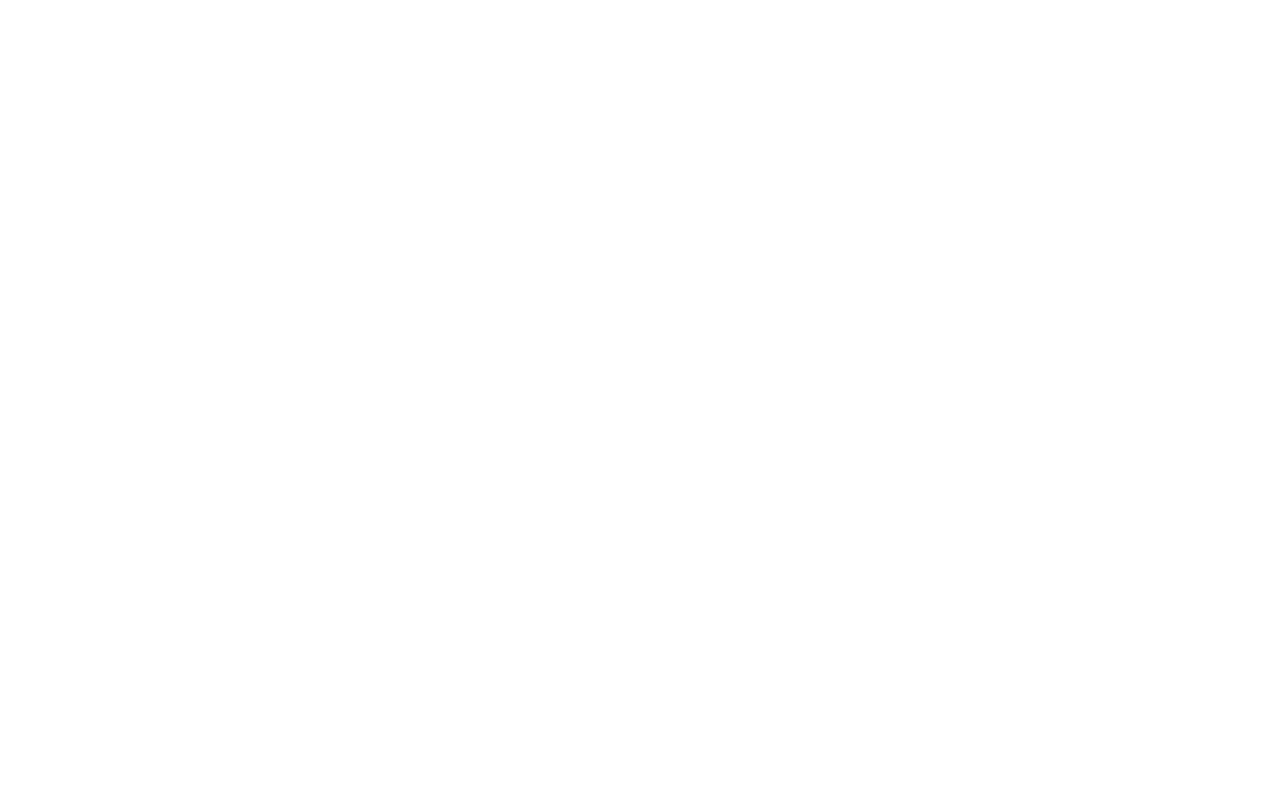
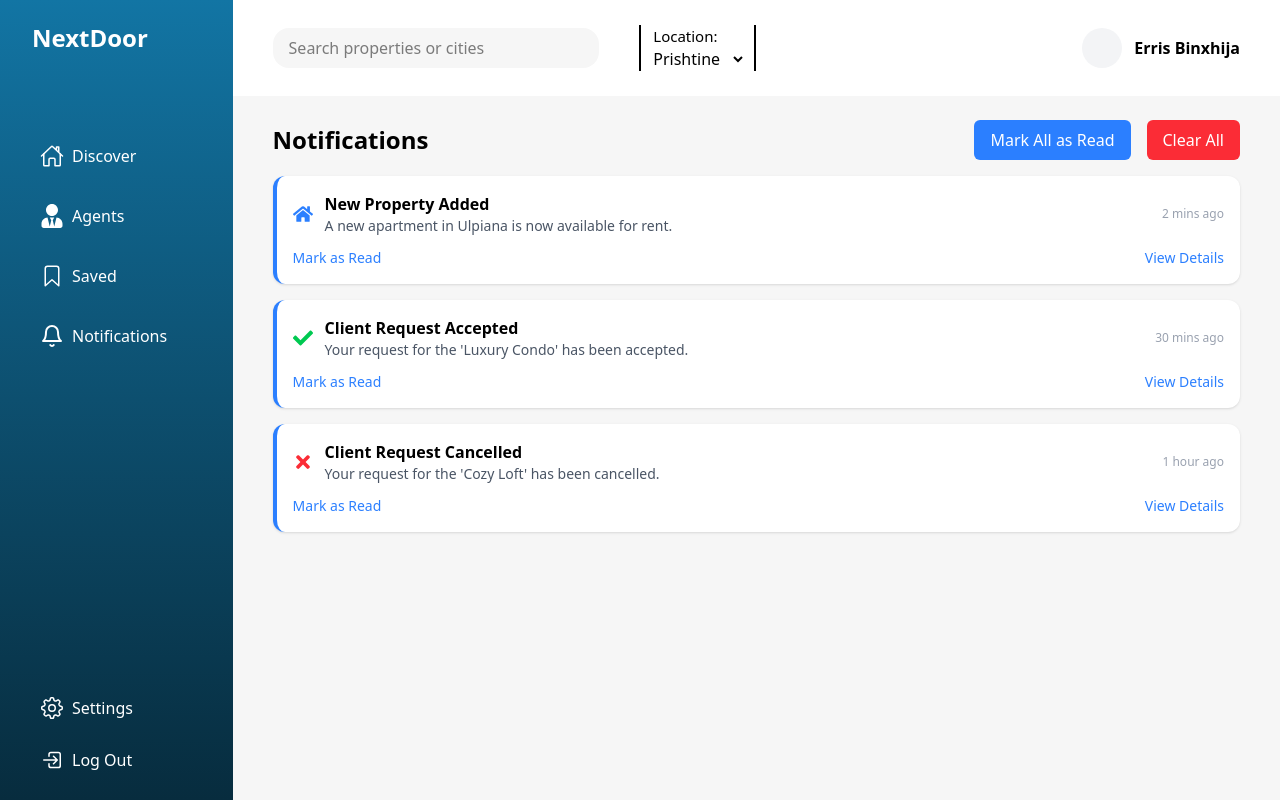
Before and after one commit to sumeaqadraku/Nextdoor, a React (Vite) app in the folder Client/: page /notifications in a window 1280 px wide. Before the commit this address had no page. Built offline with nearby package versions, Linux system fonts and the light colour scheme.

Commit message:
Added  notifications and saved properties pages.

```diff
--- a/Client/src/App.jsx
+++ b/Client/src/App.jsx
@@ -3,6 +3,8 @@
 import Register from './pages/Register';
 import HomePage from './pages/logged-in/HomePage';  // Importimi i HomePage nga vendndodhja e saktë
 import Agents from './pages/logged-in/Agents';
+import SavedItems from './pages/logged-in/SavedProps';
+import Notifications from './pages/logged-in/Notifications';
 
 function App() {
   return (
@@ -10,8 +12,10 @@
       <Routes>
         <Route path="/login" element={<LoginPage />} />
         <Route path="/register" element={<Register />} />
-        <Route path="/home" element={<HomePage />} /> {/* Rrugë për HomePage */}
+        <Route path="/home" element={<HomePage />} />
         <Route path="/agents" element={<Agents/>} />
+        <Route path="/saved" element={<SavedItems/>} />
+        <Route path="/notifications" element={<Notifications/>} />
 
         {/* Opsionale: Një rrugë default për faqen kryesore ose ridrejtim */}
         <Route path="/" element={<LoginPage />} />
--- a/Client/src/pages/logged-in/HomePage.jsx
+++ b/Client/src/pages/logged-in/HomePage.jsx
@@ -4,7 +4,21 @@
 import PropertyWidget from "../../components/widgets/PropertyWidget";
 
 const HomePage = () => {
+
+    const PropertyData = [
+        { id: 1, name: "Modern Flat", size: "72m²", rooms: 3, location: "Prishtine", price: "430.00" },
+        { id: 2, name: "Cozy Apartment", size: "55m²", rooms: 2, location: "Prishtine", price: "300.00" },
+        { id: 3, name: "Luxury Condo ", size: "85m²", rooms: 4, location: "Prishtine", price: "600.00" },
+        { id: 4, name: "Studio Room ", size: "40m²", rooms: 1, location: "Prishtine", price: "250.00" },
+        { id: 5, name: "Family Home ", size: "100m²", rooms: 5, location: "Prishtine", price: "700.00" },
+        { id: 6, name: "Penthouse ", size: "120m²", rooms: 4, location: "Prishtine", price: "850.00" },
+        { id: 7, name: "Cozy Loft", size: "50m²", rooms: 1, location: "Prishtine", price: "280.00" },
+        { id: 8, name: "Spacious Villa", size: "150m²", rooms: 6, location: "Shkup", price: "900.00" },
+        { id: 9, name: "Urban Studio", size: "45m²", rooms: 1, location: "Ferizaj", price: "220.00" }
+    ]
+
     return (
+
         <div className="flex h-lvh">
             <Sidebar/>
             <div className="w-full">
@@ -45,14 +59,10 @@
                         </div>
                         <div className="px-10 py-2 w-full">
                             <h1 className="text-2xl font-semibold">Top Apartment Rooms</h1>
-                            <div className="overflow-y-auto w-full h-[490px] flex flex-wrap mt-3 gap-5">
-                                <PropertyWidget/>
-                                <PropertyWidget/>
-                                <PropertyWidget/>
-                                <PropertyWidget/>
-                                <PropertyWidget/>
-                                <PropertyWidget/>
-
+                            <div className="overflow-y-auto w-full h-[470px] flex pb-4 flex-wrap mt-3 gap-5">
+                            {PropertyData.map((property, index) => (
+                                <PropertyWidget key={index} {...property} isSavedPage={false} />
+                          ))}
                             </div>
                             </div>
                     </div>
--- /dev/null
+++ b/Client/src/pages/logged-in/Notifications.jsx
@@ -0,0 +1,131 @@
+import { useState } from "react";
+import { FaCheck, FaTimes, FaHome, FaExclamationCircle } from "react-icons/fa";
+import Sidebar from "../../components/Sidebar";
+import Topbar from "../../components/Topbar";
+
+// Sample data for notifications (focused on specific actions)
+const notificationsData = [
+  {
+    id: 1,
+    title: "New Property Added",
+    message: "A new apartment in Ulpiana is now available for rent.",
+    time: "2 mins ago",
+    category: "New Property",
+    status: "info", // Can be "info", "success", or "danger"
+    action: "/view-property/1",
+  },
+  {
+    id: 2,
+    title: "Client Request Accepted",
+    message: "Your request for the 'Luxury Condo' has been accepted.",
+    time: "30 mins ago",
+    category: "Request Accepted",
+    status: "success",
+    action: "/client-details/2",
+  },
+  {
+    id: 3,
+    title: "Client Request Cancelled",
+    message: "Your request for the 'Cozy Loft' has been cancelled.",
+    time: "1 hour ago",
+    category: "Request Cancelled",
+    status: "danger",
+    action: "/client-details/3",
+  },
+  // Add more notification items as required
+];
+
+const NotificationsPage = () => {
+  const [notifications, setNotifications] = useState(notificationsData);
+
+  const markAsRead = (id) => {
+    setNotifications(notifications.map((n) =>
+      n.id === id ? { ...n, read: true } : n
+    ));
+  };
+
+  const toggleRead = (id) => {
+    setNotifications(notifications.map((n) =>
+      n.id === id ? { ...n, read: !n.read } : n
+    ));
+  };
+
+  const clearAll = () => {
+    setNotifications([]);
+  };
+
+  const markAllAsRead = () => {
+    setNotifications(notifications.map((n) => ({ ...n, read: true })));
+  };
+
+  return (
+    <div className="flex h-screen">
+      <Sidebar />
+      <div className="w-full">
+        <Topbar />
+        <div className="bg-[#f6f6f6] h-[88%] px-10 py-6">
+          <div className="flex justify-between items-center mb-4">
+            <h1 className="text-2xl font-semibold">Notifications</h1>
+            <div className="space-x-4 flex items-center">
+              <button
+                onClick={markAllAsRead}
+                className="bg-blue-500 text-white px-4 py-2 rounded-md hover:bg-blue-600 transition"
+              >
+                Mark All as Read
+              </button>
+              <button
+                onClick={clearAll}
+                className="bg-red-500 text-white px-4 py-2 rounded-md hover:bg-red-600 transition"
+              >
+                Clear All
+              </button>
+            </div>
+          </div>
+
+          {/* Notification List */}
+          <div className="space-y-4">
+            {notifications.map((notification) => (
+              <div
+                key={notification.id}
+                className={`p-4 rounded-xl shadow-sm transition ${notification.read ? "bg-gray-100" : "bg-white border-l-4 border-blue-500"}`}
+              >
+                <div className="flex justify-between items-center">
+                  <div className="flex items-center gap-3">
+                    {/* Icon based on the notification type */}
+                    {notification.category === "New Property" && <FaHome size={20} className="text-blue-500" />}
+                    {notification.category === "Request Accepted" && <FaCheck size={20} className="text-green-500" />}
+                    {notification.category === "Request Cancelled" && <FaTimes size={20} className="text-red-500" />}
+
+                    <div>
+                      <h2 className="font-semibold">{notification.title}</h2>
+                      <p className="text-gray-600 text-sm">{notification.message}</p>
+                    </div>
+                  </div>
+                  <span className="text-xs text-gray-400">{notification.time}</span>
+                </div>
+
+                {/* Actions */}
+                <div className="flex justify-between items-center mt-3">
+                  <button
+                    onClick={() => toggleRead(notification.id)}
+                    className={`text-sm font-medium ${notification.read ? "text-gray-400" : "text-blue-500"} hover:underline`}
+                  >
+                    {notification.read ? "Mark as Unread" : "Mark as Read"}
+                  </button>
+                  <a
+                    href={notification.action}
+                    className="text-sm font-medium text-blue-500 hover:underline"
+                  >
+                    View Details
+                  </a>
+                </div>
+              </div>
+            ))}
+          </div>
+        </div>
+      </div>
+    </div>
+  );
+};
+
+export default NotificationsPage;
--- /dev/null
+++ b/Client/src/pages/logged-in/SavedProps.jsx
@@ -0,0 +1,64 @@
+import { useState } from "react";
+import Sidebar from "../../components/Sidebar";
+import Topbar from "../../components/Topbar";
+import PropertyWidget from "../../components/widgets/PropertyWidget";
+
+const SavedItems = () => {
+  const [savedItems, setSavedItems] = useState([
+    { id: 1, name: "Modern Flat", size: "72m²", rooms: 3, location: "Prishtine", price: "430.00" },
+    { id: 2, name: "Cozy Apartment", size: "55m²", rooms: 2, location: "Prishtine", price: "300.00" },
+    { id: 3, name: "Luxury Condo ", size: "85m²", rooms: 4, location: "Prishtine", price: "600.00" },
+    { id: 4, name: "Studio Room ", size: "40m²", rooms: 1, location: "Prishtine", price: "250.00" },
+    { id: 5, name: "Family Home ", size: "100m²", rooms: 5, location: "Prishtine", price: "700.00" },
+    { id: 6, name: "Penthouse ", size: "120m²", rooms: 4, location: "Prishtine", price: "850.00" },
+    { id: 7, name: "Cozy Loft", size: "50m²", rooms: 1, location: "Prishtine", price: "280.00" },
+    { id: 8, name: "Spacious Villa", size: "150m²", rooms: 6, location: "Shkup", price: "900.00" },
+    { id: 9, name: "Urban Studio", size: "45m²", rooms: 1, location: "Ferizaj", price: "220.00" }
+  ]);
+
+  const handleRemove = (id) => {
+    setSavedItems((prev) => prev.filter((item) => item.id !== id));
+  };
+
+  return (
+    <div className="flex h-lvh">
+      <Sidebar />
+      <div className="w-full">
+        <div className="w-full h-full bg-[#f6f6f6]">
+          <div className="w-full flex justify-between py-3 px-10">
+            <div className="bg-white rounded-full p-1 flex w-fit gap-2">
+              <input type="radio" name="property" id="apartments" className="hidden peer/apartments" defaultChecked />
+              <label htmlFor="apartments" className="px-5 py-2 rounded-full font-medium cursor-pointer peer-checked/apartments:bg-[#1275A4] peer-checked/apartments:text-white">
+                Apartments
+              </label>
+              <input type="radio" name="property" id="house" className="hidden peer/house" />
+              <label htmlFor="house" className="px-5 py-2 rounded-full font-medium cursor-pointer peer-checked/house:bg-[#1275A4] peer-checked/house:text-white">
+                House
+              </label>
+            </div>
+          </div>
+          <div className="px-10 py-2 w-full">
+            <h1 className="text-2xl font-semibold">Your Saved Properties</h1>
+            <div className="overflow-y-auto w-full h-[600px] flex pb-4 flex-wrap mt-3 gap-5">
+              {savedItems.map((item) => (
+                <PropertyWidget
+                  key={item.id}
+                  id={item.id}
+                  name={item.name}
+                  size={item.size}
+                  rooms={item.rooms}
+                  location={item.location}
+                  price={item.price}
+                  onRemove={handleRemove}
+                  isSavedPage={true}
+                />
+              ))}
+            </div>
+          </div>
+        </div>
+      </div>
+    </div>
+  );
+};
+
+export default SavedItems;
```
Also changed, not shown: Client/src/components/widgets/PropertyWidget.jsx (+33 -17 lines).
